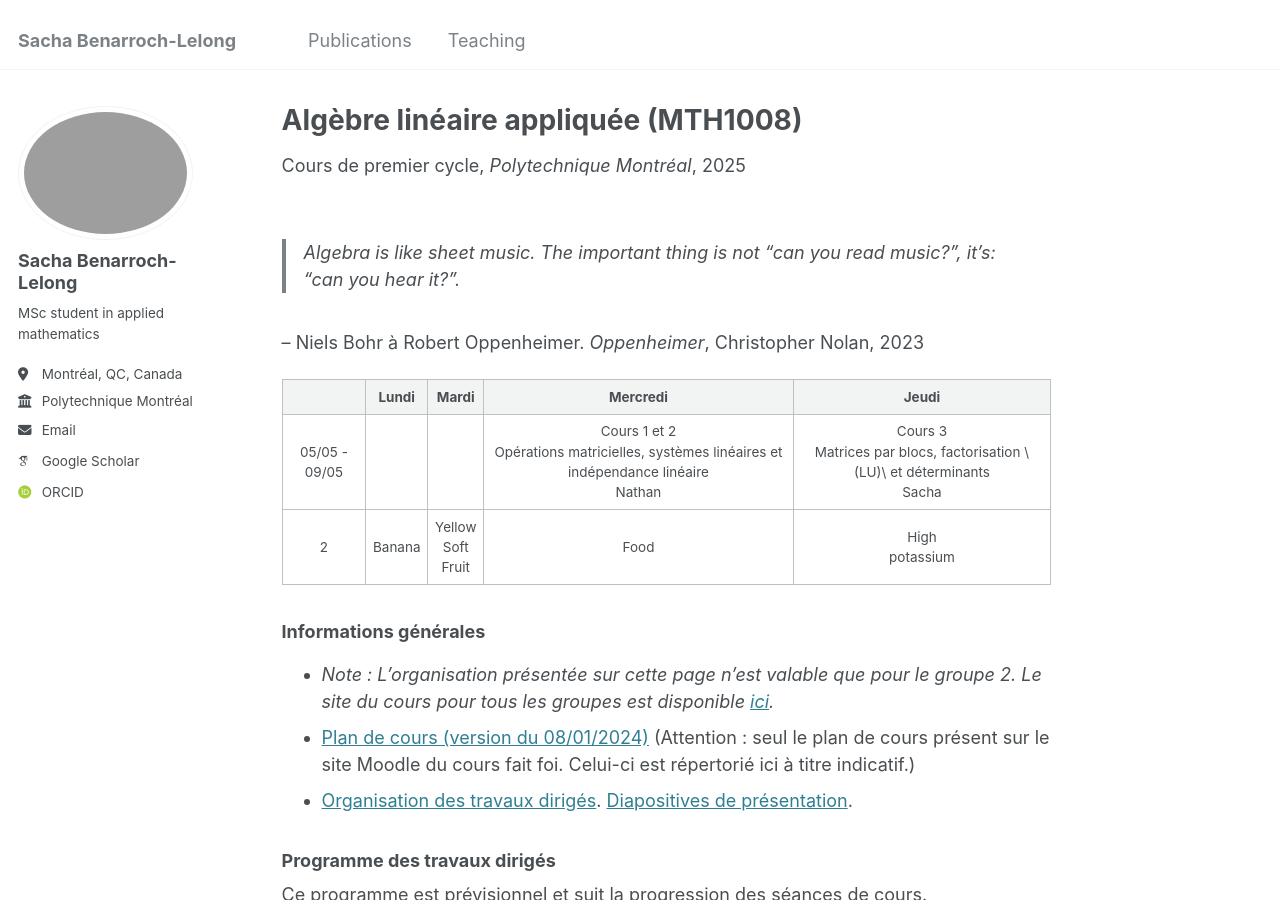
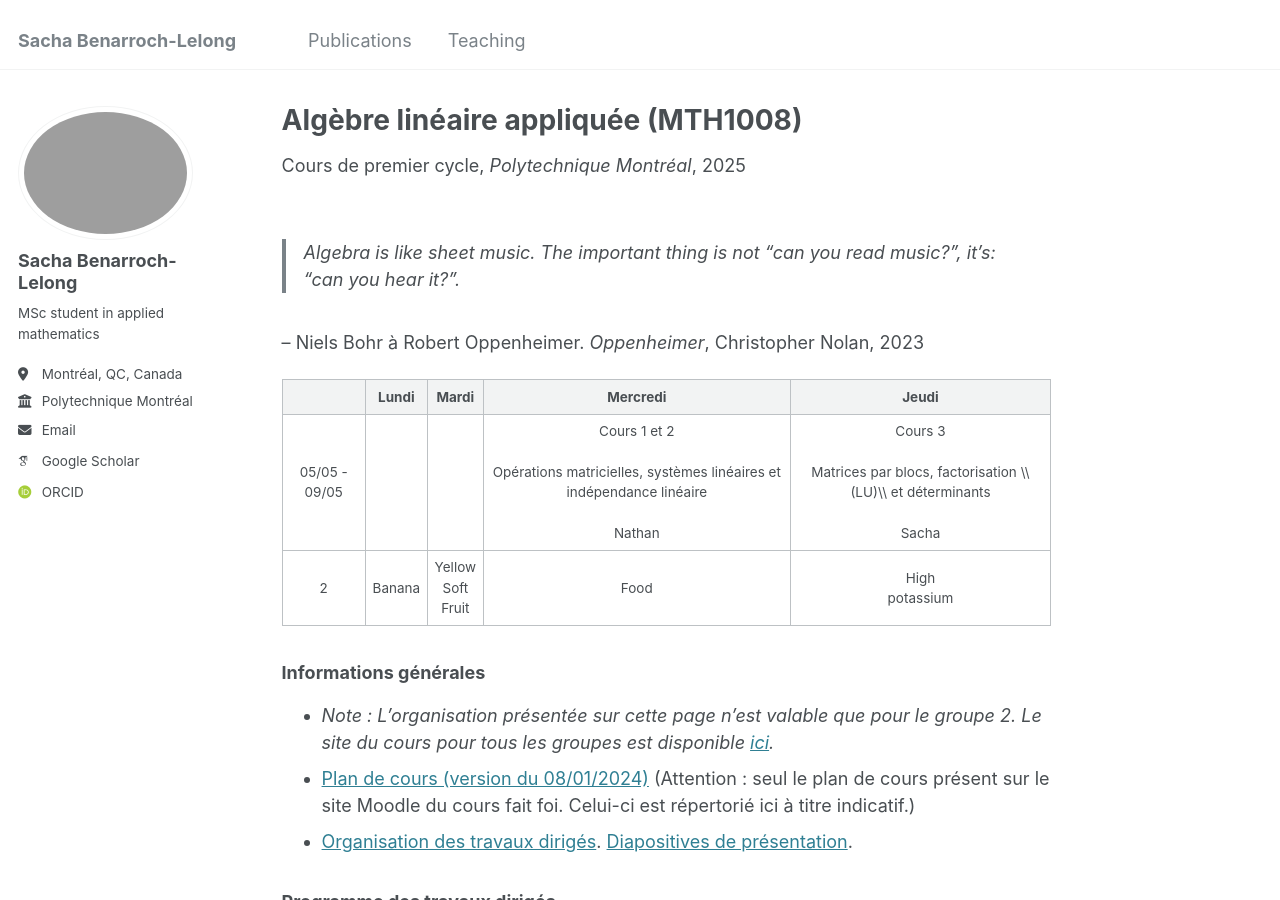
Before and after one commit to sblelong/sblelong.github.io, a Jekyll site: the page built from _teaching/mth1008.md, in a window 1280 px wide and 900 px high. Built offline with Jekyll 4.4.1, drawn with Linux system fonts in a browser that asks for light colours; some web fonts are replaced.

Commit message:
test html

```diff
--- a/_teaching/mth1008.md
+++ b/_teaching/mth1008.md
@@ -26,8 +26,8 @@ date: 2025-01-01
       <td style="text-align: center;">05/05 - 09/05</td>
       <td style="text-align: center;"></td>
       <td style="text-align: center;"></td>
-      <td style="text-align: center;">Cours 1 et 2<br>Opérations matricielles, systèmes linéaires et indépendance linéaire<br>Nathan</td>
-      <td style="text-align: center;">Cours 3<br>Matrices par blocs, factorisation \\(LU)\\ et déterminants<br>Sacha</td>
+      <td style="text-align: center;">Cours 1 et 2<br><br>Opérations matricielles, systèmes linéaires et indépendance linéaire<br><br>Nathan</td>
+      <td style="text-align: center;">Cours 3<br><br>Matrices par blocs, factorisation \\\(LU)\\\ et déterminants<br><br>Sacha</td>
     </tr>
     <tr>
       <td style="text-align: center;">2</td>
```
